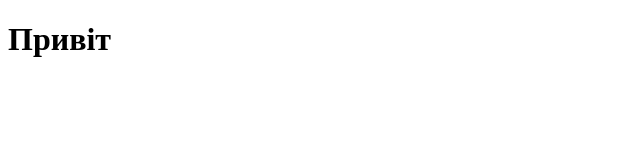
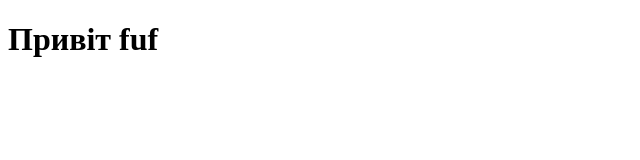
Before and after one commit to Pavlo-Piddunyi/Tutorial, a plain HTML site: page index.html in a window 1280 px wide. Shown: the full height of the page, 0-640 px from the left. Drawn offline with Linux system fonts and the light colour scheme.

Commit message:
Create index.html

```diff
--- a/index.html
+++ b/index.html
@@ -7,6 +7,6 @@
     <title>Document</title>
   </head>
   <body>
-    <h1>Привіт</h1>
+    <h1>Привіт fuf</h1>
   </body>
 </html>
```
